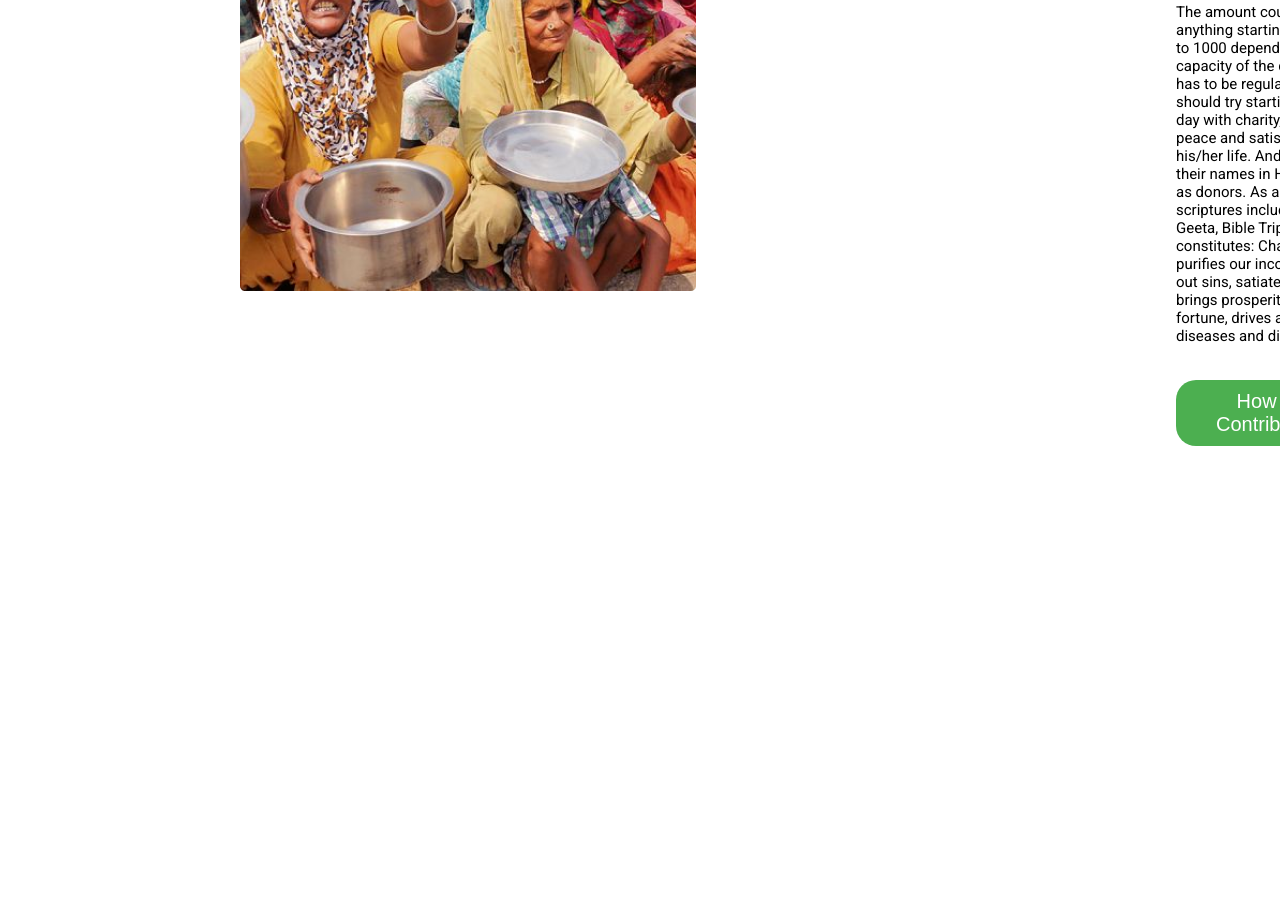
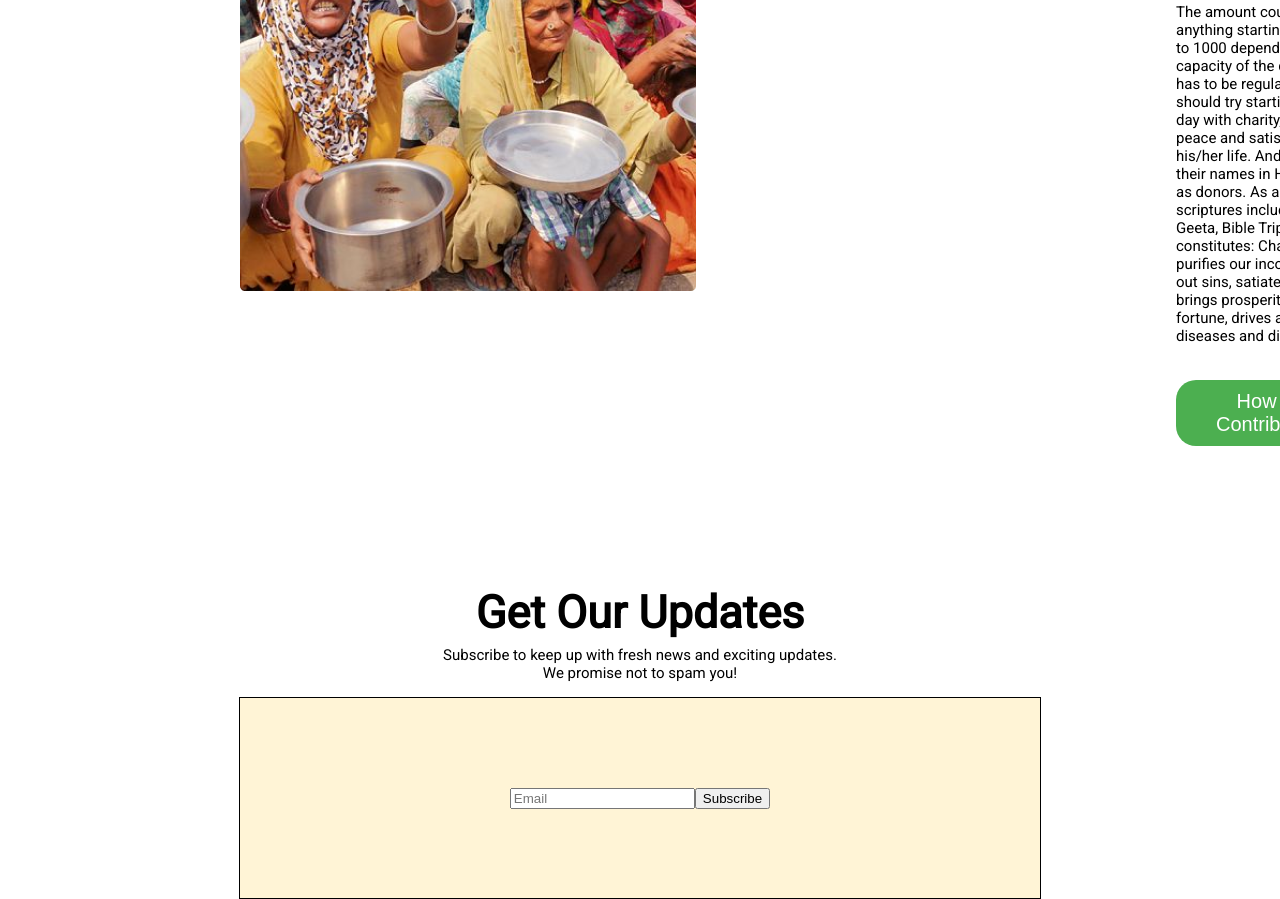
Before and after one commit to rajibdas-it/donate-today, a plain HTML site: page index.html in a window 1280 px wide. Shown: the part 4187-5086 px from the top of the page. Before the commit the page ends 4673 px from the top, so only its background shows below. Drawn offline with Linux system fonts and the light colour scheme.

Commit message:
subscribe section half complete

```diff
--- a/index.html
+++ b/index.html
@@ -195,7 +195,6 @@
         <img src="./images/con1.png" alt="" />
       </div>
     </section>
-
     <section class="contribute section-up">
       <div class="half-width">
         <img src="./images/con2.png" alt="" />
@@ -216,5 +215,21 @@
       </div>
     </section>
     <!-- how to contribute section End -->
+
+    <!-- Update-Section Start -->
+    <section class="subscribe">
+      <div class="update-title">
+        <h1>Get Our Updates</h1>
+        <p>
+          Subscribe to keep up with fresh news and exciting updates. We promise
+          not to spam you!
+        </p>
+      </div>
+      <div class="email-form">
+        <input type="email" placeholder="Email" />
+        <button>Subscribe</button>
+      </div>
+    </section>
+    <!-- Update-Section Start End -->
   </body>
 </html>
--- a/style.css
+++ b/style.css
@@ -206,3 +206,33 @@ body {
   font-size: 15px;
   font-weight: 500;
 }
+.subscribe {
+  margin-top: 100px;
+}
+.update-title {
+  width: 400px;
+  margin: 0 auto;
+  text-align: center;
+  /* background-color: #4caf50; */
+}
+.update-title h1 {
+  font-size: 45px;
+  font-weight: 600;
+}
+.update-title p {
+  margin-top: -30px;
+  font-size: 15px;
+  font-weight: 500;
+}
+
+.email-form {
+  display: flex;
+  justify-content: center;
+  align-items: center;
+  width: 800px;
+  height: 200px;
+  margin: 0 auto;
+  text-align: center;
+  border: 1px solid black;
+  background-color: #fff4d6;
+}
```
